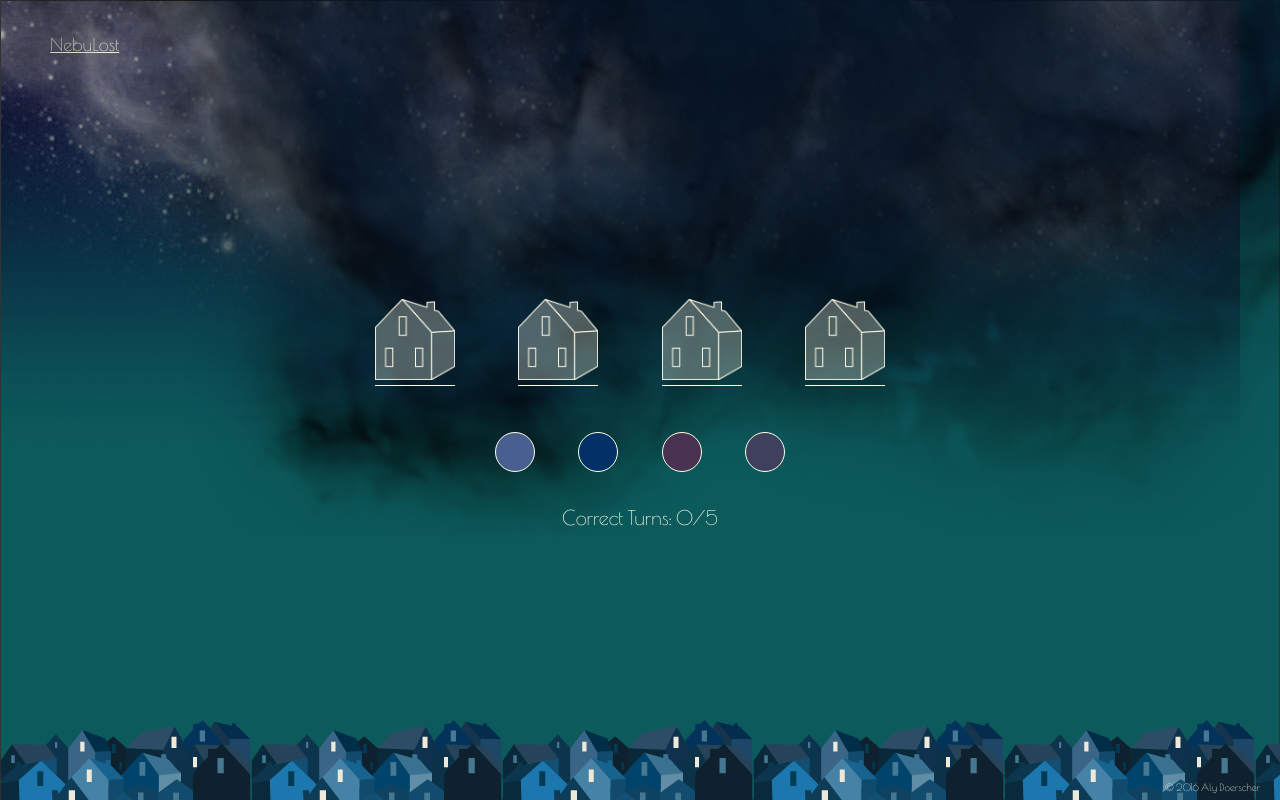
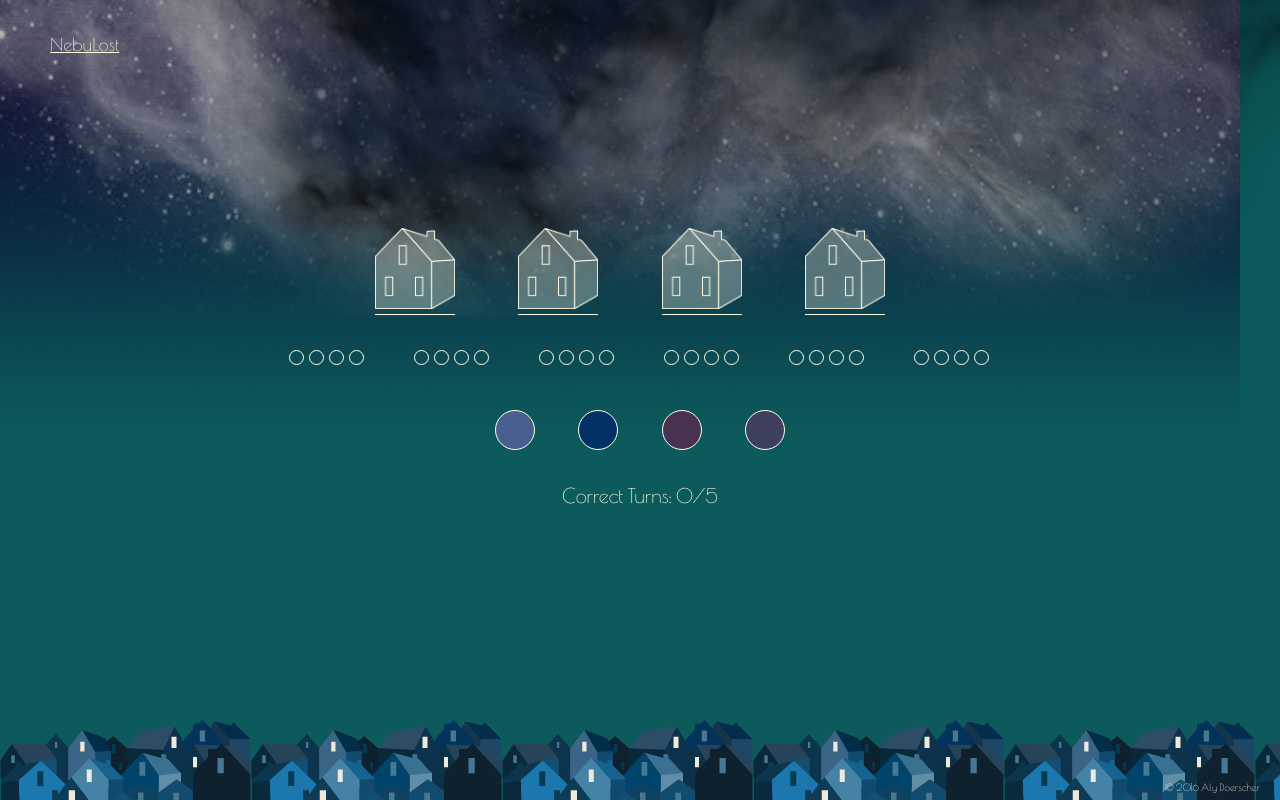
Before and after one commit to doerschera/Dim-Valley, a PHP site: page /password.html in a window 1280 px wide. Run offline with PHP 8.4, Linux system fonts and the light colour scheme.

Commit message:
fixed dim bug

```diff
--- a/part2.css
+++ b/part2.css
@@ -1,8 +1,5 @@
 @import 'https://fonts.googleapis.com/css?family=Poiret+One';
 
-html, body {
-	height: 100%;
-}
 
 body {
 	background-image: url('images/background2-1.jpg');
@@ -22,19 +19,6 @@ body {
 
 .center {
 	text-align: center;
-}
-
-.wrapper {
-	width: 100%;
-	height: 100%;
-	margin-bottom: -80px;
-	border: solid 1px;
-}
-
-.wrapper:after {
-	content: "";
-	display: block;
-	height: 80px;
 }
 
 /* Nav */
@@ -59,27 +43,30 @@ img {
 
 .cloud {
 	width: 100%;
+	/*height: 100%;*/
 	padding: 0px;
 	position: absolute;
-	top: 0;
+	top: 40%;
+	left: 0;
 }
 
 #glowcloud {
 	width: 100%;
-	top: -600px;
+	position: absolute;
+	bottom: 0%;
 }
 
 /* Guess area */
 
 #main {
-	margin-top: 300px;
+	margin-top: 150px;
 }
 
 li {
 	display: inline-block;
 }
 
-#runes li {
+#emptyHouses li {
 	width: 80px;
 	height: 85px;
 	margin-right: 60px;
@@ -96,10 +83,14 @@ li {
 
 /* Guess codes */
 
-#positionMark li {
+.pastGuess {
+	margin-top: 20px;
+}
+
+.pastGuess li {
 	width: 15px;
 	height: 15px;
-	margin-right: 60px;
+	margin-right: 2px;
 	border-radius: 100%;
 	border: solid 1px #ffffe6;
 }
@@ -141,7 +132,8 @@ li {
 .notice {
 	font-size: 14px;
 	text-align: center;
-	display: none;
+	margin-bottom: 40px;
+	visibility: hidden;
 
 }
 
@@ -151,6 +143,27 @@ h2 {
 	color: #ffffe6;
 	display: inline-block;
 	font-size: 20px;
+}
+
+.btn {
+	border: solid 1px #ffffe6;
+	color: #ffffe6;
+	display: inline-block;
+	background-color: rgb(40, 23, 75);
+	margin-top: 5px;
+}
+
+.btn:hover {
+	border-color: #ffffb3;
+	color: #ffffb3;
+}
+
+.glyphicon {
+	color: #ffffe6;
+}
+
+.glyphicon:hover {
+	color: #ffffb3;
 }
 
 /* Start Message */
@@ -178,7 +191,7 @@ p {
 
 /* win lose screens */
 
-.win, #dark, .intro {
+.win, .lose, .intro {
 	position: absolute;
 	top: 0;
 	left: 0;
@@ -192,7 +205,7 @@ p {
 	background-color: rgb(4,3,43);
 }
 
-#dark {
+.lose {
 	background-color: #000000;
 }
 
@@ -214,15 +227,15 @@ p {
 
 /* Footer */
 
-footer {
+#footer {
 	background-image: url('images/houses.png');
 	background-repeat: repeat-x !important;
 	width: 100%;
-	position: absolute;
-	left: 0%;
-	bottom: 0%;
+	position: fixed;
+	left: 0px;
+	bottom: 0px;
 	height: 80px;
-	/*margin-top: 30px;*/
+	/*margin-top: 50px;*/
 	/*z-index: -1;*/
 }
 
--- a/password.html
+++ b/password.html
@@ -7,30 +7,66 @@
 	<title>NebuLost</title>
 </head>
 <body>
+
 	<div class="navbar-header col-xs-2">
 		<h1 class="navbar-brand">NebuLost</h1>
 	</div>
 
-	<div class="wrapper">
+	<div class="container" id="main">
 		<div class="col-xs-12 cloud">
 			<img src="images/glowcloud2.png" id="glowcloud">
 		</div>
-		<div class="container" id="main">
+
 		<div class="row">
 			<div class="center col-xs-12 col-md-8 col-md-offset-2">
-					<ul id="runes">
-						<li><img class="houses" src="images/emptyHouses.png"></li>
-						<li><img class="houses" src="images/emptyHouses.png"></li>
-						<li><img class="houses" src="images/emptyHouses.png"></li>
-						<li><img class="houses" src="images/emptyHouses.png"></li>
+				<p class="notice">Nice, you got it! Get ready for another.</p>
+			</div>
+		</div>
+
+		<div class="row">
+			<div class="center col-xs-12 col-md-8 col-md-offset-2">
+				<ul id="emptyHouses">
+					<li><img class="houses open" src="images/emptyHouses.png"></li>
+					<li><img class="houses open" src="images/emptyHouses.png"></li>
+					<li><img class="houses open" src="images/emptyHouses.png"></li>
+					<li><img class="houses open" src="images/emptyHouses.png"></li>
 				</ul>
 			</div>
 		</div>
 
-			<!-- <div class="row">
-				<div class="center col-xs-12 col-md-8 col-md-offset-2">
-					<div>
-						<ul id="positionMark">
+		<div class="row">
+			<div class="center guess col-xs-10 col-xs-offset-1 col-md-8 col-md-offset-2" id="guessLog1">
+				<ul class="pastGuess col-xs-4 col-md-2" id="guessLog1">
+					<li></li>
+					<li></li>
+					<li></li>
+					<li></li>
+				</ul>
+				<ul class="pastGuess col-xs-4 col-md-2" id="guessLog2">
+					<li></li>
+					<li></li>
+					<li></li>
+					<li></li>
+				</ul>
+				<ul class="pastGuess col-xs-4 col-md-2" id="guessLog3">
+					<li></li>
+					<li></li>
+					<li></li>
+					<li></li>
+				</ul>
+				<ul class="pastGuess col-xs-4 col-md-2" id="guessLog4">
+					<li></li>
+					<li></li>
+					<li></li>
+					<li></li>
+				</ul>
+				<ul class="pastGuess col-xs-4 col-md-2" id="guessLog5">
+					<li></li>
+					<li></li>
+					<li></li>
+					<li></li>
+				</ul>
+				<ul class="pastGuess col-xs-4 col-md-2" id="guessLog6">
 					<li></li>
 					<li></li>
 					<li></li>
@@ -38,14 +74,6 @@
 				</ul>
 			</div>
 		</div>
-			</div> -->
-
-			<div class="row">
-				<div class="center col-xs-12 col-md-8 col-md-offset-2">
-					<p class="notice">Nice, you got it! Get ready for another.</p>
-				</div>
-			</div>
-
 
 		<div class="row">
 			<div class="center col-xs-12 col-md-8 col-md-offset-2">
@@ -57,15 +85,14 @@
 				</ul>
 			</div>
 		</div>
-		</div>
-
 		<div class="row">
 			<div class="center col-xs-12 col-md-8 col-md-offset-2">
 				<h2 class='col-xs-12' id="discovered">Correct Turns: 0/5</h2>
 			</div>
 		</div>
+
 	</div>
-	</div>
+<!-- </div> -->
 
 <!-- Start message -->
 	<div class="container">
@@ -82,7 +109,7 @@
 
 	<!-- Lose screen -->
 	<div class="center">
-			<div class="disable" id="dark">
+		<div class="lose disable">
 			<h2 class="loseStatement">You didn't make it!</h2>
 			<h4>Darkness has fallen.</h4>
 			<button type="button" class="btn center col-xs-4 col-xs-offset-4 col-sm-2 col-sm-offset-5" id="tryAgain">Try Again
@@ -99,11 +126,12 @@
 			<button type="button" class="btn center next col-xs-4 col-xs-offset-4 col-sm-2 col-sm-offset-5">Next &nbsp<span class="glyphicon glyphicon-arrow-right"></span></button>
 		</a> -->
 	</div>
-	</div>
 
+	<div id="footer">
 		<footer class="col-xs-12" id="footer">
 			<p class="copyright col-xs-2">&copy 2016 Aly Doerscher</p>
 		</footer>
+	</div>
 
 
 	<script src="https://ajax.googleapis.com/ajax/libs/jquery/1.12.4/jquery.min.js"></script>
--- a/script.js
+++ b/script.js
@@ -133,14 +133,14 @@ function getKey(event) {
 	// darkens chosen letters
 	// a through d have index value of -1??
 	function dim() {
-			if(find.test(alphabet1)) {
+            if(alphabet1.indexOf(letter) !== -1) {
                 var place1 = alphabet1.indexOf(letter);
                 console.log(place1+'alpha1');
                 var alpha1 = document.getElementById('alpha1');
                 alpha1.querySelectorAll('#alpha1 > a')[place1].className="dim";
             }
 
-			else if(find.test(alphabet2)) {
+            else {
                 var place2 = alphabet2.indexOf(letter);
                 var alpha2 = document.getElementById('alpha2');
                 alpha2.querySelectorAll('#alpha2 > a')[place2].className='dim';
```
Also changed, not shown: part2.js (+93 -26 lines), images/glowcloudshort.png (added), 2 other files. Lines whose indentation alone changed are shown as unchanged.
